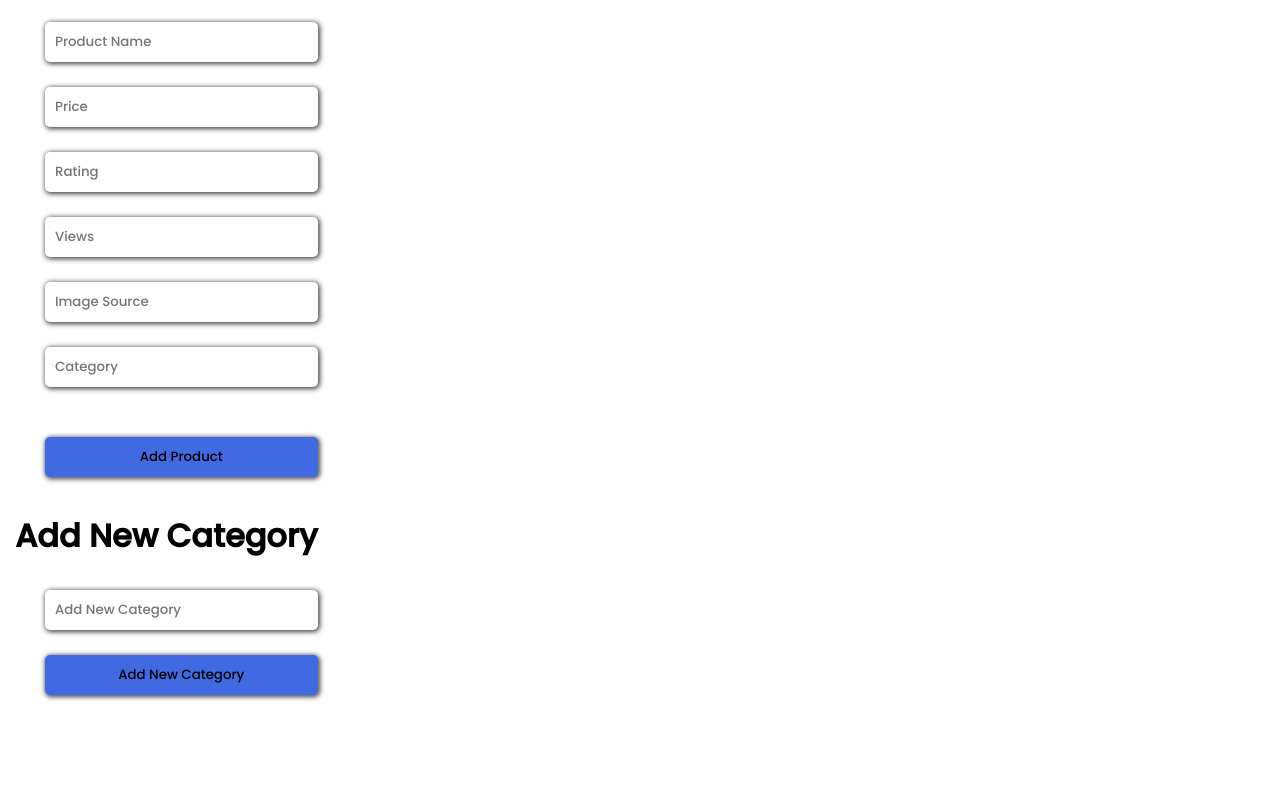
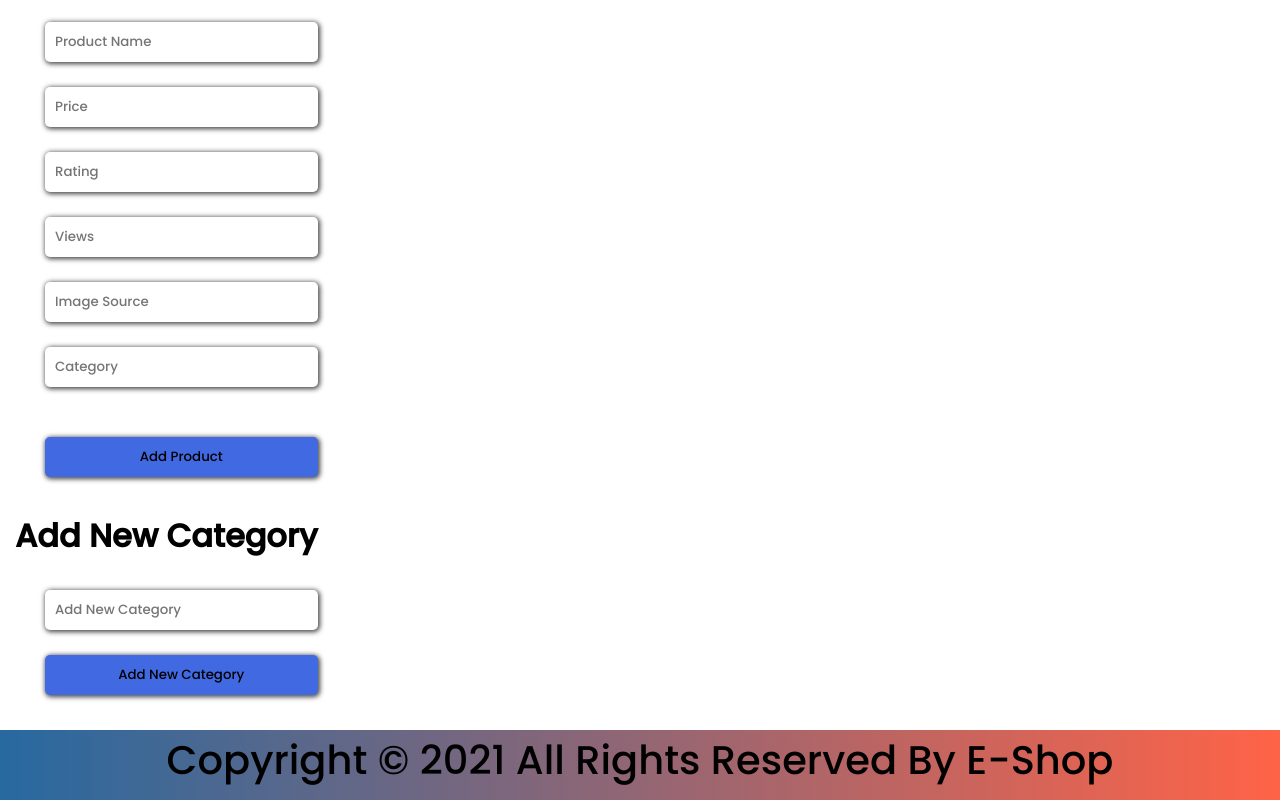
Before and after one commit to C4-AbedalelahHyari/MERAKI_Academy_Project_4, a React (Create React App) app in the folder frontend/: page /admin in a window 1280 px wide. Shown: the part 156-956 px from the top of the page. Before the commit the page ends 886 px from the top, so only its background shows below. Built offline with nearby package versions, Linux system fonts and the light colour scheme; no server answers.

Commit message:
Add new component called Footer and put it inside every page in the application

```diff
--- a/frontend/src/App.css
+++ b/frontend/src/App.css
@@ -39,6 +39,7 @@
 .together {
   display: flex;
   align-items: center;
+  justify-content: center;
 }
 .center {
   flex: 1;
@@ -71,7 +72,6 @@
 .nav-items:hover {
   color: tomato;
 }
-
 .RegisterForm,
 .LoginForm {
   margin: 15px;
@@ -138,7 +138,14 @@
   width: 100%;
   object-fit: cover;
 }
-
+.footer {
+  background: linear-gradient(to left, tomato, #2769a0);
+  height: 70px;
+  width: 100%;
+  text-align: center;
+  font-size: 40px;
+  justify-content: center;
+}
 .product-container {
   margin: 15px;
   min-width: 300px;
--- a/frontend/src/components/AdminView.js
+++ b/frontend/src/components/AdminView.js
@@ -1,7 +1,8 @@
-import React, { useState, useContext, useEffect } from "react";
+import React, { useState, useContext } from "react";
 import axios from "axios";
 import { UserContext } from "../context/user";
 import Product from "./Products";
+import Footer from "./Footer";
 const AdminView = () => {
   const [name, setName] = useState("");
   const [price, setPrice] = useState(0);
@@ -133,6 +134,7 @@ const AdminView = () => {
           </button>
         </div>
       </div>
+      <Footer />
     </div>
   );
 };
--- a/frontend/src/components/Cart.js
+++ b/frontend/src/components/Cart.js
@@ -3,6 +3,7 @@ import { Add, DeleteForever, Remove } from "@material-ui/icons";
 import { Link, useNavigate } from "react-router-dom";
 import { UserContext } from "../context/user";
 import axios from "axios";
+import Footer from "./Footer";
 /******************************************************************** */
 const Cart = () => {
   const { token } = useContext(UserContext);
@@ -142,6 +143,7 @@ const Cart = () => {
           </div>
         </div>
       </div>
+      <Footer />
     </div>
   );
 };
--- /dev/null
+++ b/frontend/src/components/Footer.js
@@ -0,0 +1,13 @@
+import React from "react";
+
+const Footer = () => {
+  return (
+    <div>
+      <div className="footer">
+        Copyright © 2021 All Rights Reserved By E-Shop
+      </div>
+    </div>
+  );
+};
+
+export default Footer;
--- a/frontend/src/components/GetMyOrder.js
+++ b/frontend/src/components/GetMyOrder.js
@@ -1,6 +1,7 @@
 import axios from "axios";
 import React, { useState, useContext, useEffect } from "react";
 import { UserContext } from "../context/user";
+import Footer from "./Footer";
 const GetMyOrder = () => {
   const [myOrder, setMyOrder] = useState([]);
   const { token } = useContext(UserContext);
@@ -56,6 +57,7 @@ const GetMyOrder = () => {
             : "Your dont have any order yet"}
         </div>
       </div>
+      <Footer />
     </>
   );
 };
--- a/frontend/src/components/Home.js
+++ b/frontend/src/components/Home.js
@@ -1,6 +1,7 @@
 import React from "react";
 import Products from "./Products";
 import banner from "../images/banner.jpg";
+import Footer from "./Footer";
 
 const Home = () => {
   return (
@@ -11,8 +12,8 @@ const Home = () => {
           <h1 className="deal">Super Deal 50% OFF</h1>
         </div>
         <h1 className="text">Featured Products</h1>
-
         <Products />
+        <Footer />
       </div>
     </>
   );
--- a/frontend/src/components/Login.js
+++ b/frontend/src/components/Login.js
@@ -3,6 +3,7 @@ import axios from "axios";
 import { UserContext } from "../context/user";
 import { useNavigate } from "react-router-dom";
 import GoogleLogin, { GoogleLogout } from "react-google-login";
+import Footer from "./Footer";
 const Login = () => {
   const { setIsLoggedIn, isLoggedIn, saveToken } = useContext(UserContext);
   const [email, setEmail] = useState("");
@@ -81,6 +82,7 @@ const Login = () => {
           ? message && <div className="SuccessMessage">{message}</div>
           : message && <div className="ErrorMessage">{message}</div>}
       </div>
+      <Footer />
     </div>
   );
 };
--- a/frontend/src/components/Navigation.js
+++ b/frontend/src/components/Navigation.js
@@ -45,6 +45,7 @@ const Navigation = () => {
       <nav className="navbar">
         {token ? (
           <>
+            {/******************************************************************** */}
             <div className="left">
               <div className="together_2">
                 <Link className="nav-items" to="/">
@@ -55,6 +56,7 @@ const Navigation = () => {
                 </Link>
               </div>
             </div>
+            {/******************************************************************** */}
             <div className="center">
               <div className="searchBar">
                 <Input
@@ -73,25 +75,25 @@ const Navigation = () => {
                 />
               </div>
             </div>
+            {/******************************************************************** */}
             <div className="right">
               {decodedToken &&
               decodedToken.role &&
               decodedToken.role.role === "Admin" ? (
-                <div className="together">
                 <Link className="nav-items" to="/admin">
                   <Security
                     style={{
                       color: "white",
                       cursor: "pointer",
-                        fontSize: 35,
+                      fontSize: 20,
                     }}
                   />
                   Admin Panel
                 </Link>
-                </div>
               ) : (
                 <></>
               )}
+              {/******************************************************************** */}
               <button className="log-out" onClick={logout}>
                 LogOut
               </button>
@@ -109,9 +111,11 @@ const Navigation = () => {
                 </Link>
               </div>
             </div>
+            {/******************************************************************** */}
           </>
         ) : (
           <>
+            {/******************************************************************** */}
             <div className="left">
               <div className="together_2">
                 <Link className="nav-items" to="/">
@@ -122,7 +126,7 @@ const Navigation = () => {
                 </Link>
               </div>
             </div>
-
+            {/******************************************************************** */}
             <div className="center">
               <div className="searchBar">
                 <Input
@@ -141,7 +145,7 @@ const Navigation = () => {
                 />
               </div>
             </div>
-
+            {/******************************************************************** */}
             <div className="right">
               <div className="right-side">
                 <Link className="nav-items" to="/register">
--- a/frontend/src/components/Products.js
+++ b/frontend/src/components/Products.js
@@ -27,7 +27,7 @@ const Products = () => {
   return (
     <>
       <div className="product-container-map">
-        {products.map((element, index) => {
+        {products.slice(0, 6).map((element, index) => {
           return (
             <div className="product-container" key={index}>
               <img src={element.imageSrc} className="image" />
--- a/frontend/src/components/Register.js
+++ b/frontend/src/components/Register.js
@@ -1,6 +1,6 @@
 import React, { useState } from "react";
 import axios from "axios";
-
+import Footer from "./Footer";
 const Register = () => {
   const [userName, setUserName] = useState("");
   const [country, setCountry] = useState("");
@@ -79,6 +79,7 @@ const Register = () => {
               : message && <div className="ErrorMessage">{message}</div>}
           </div>
         </div>
+        <Footer />
       </div>
     </>
   );
--- a/frontend/src/components/SingleProduct.js
+++ b/frontend/src/components/SingleProduct.js
@@ -4,6 +4,7 @@ import { useNavigate, useParams } from "react-router-dom";
 import jwt_decode from "jwt-decode";
 import axios from "axios";
 import { Add, Remove, Star } from "@material-ui/icons";
+import Footer from "./Footer";
 //************************************************************** */
 let arr = [];
 /************************************************** */
@@ -226,6 +227,7 @@ const Product = () => {
       ) : (
         <></>
       )}
+      <Footer />
     </div>
   );
 };
```
Lines whose indentation alone changed are shown as unchanged.
